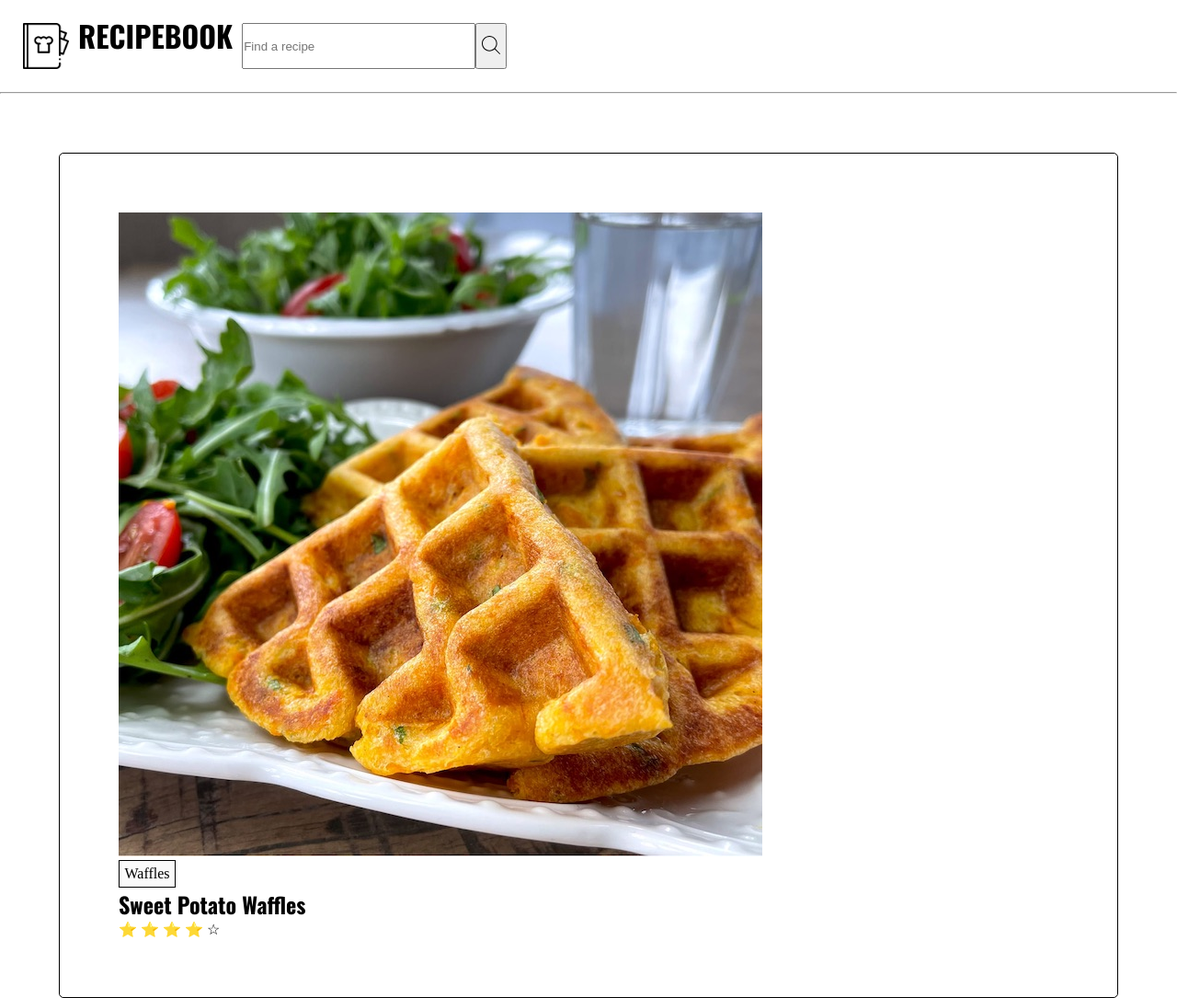
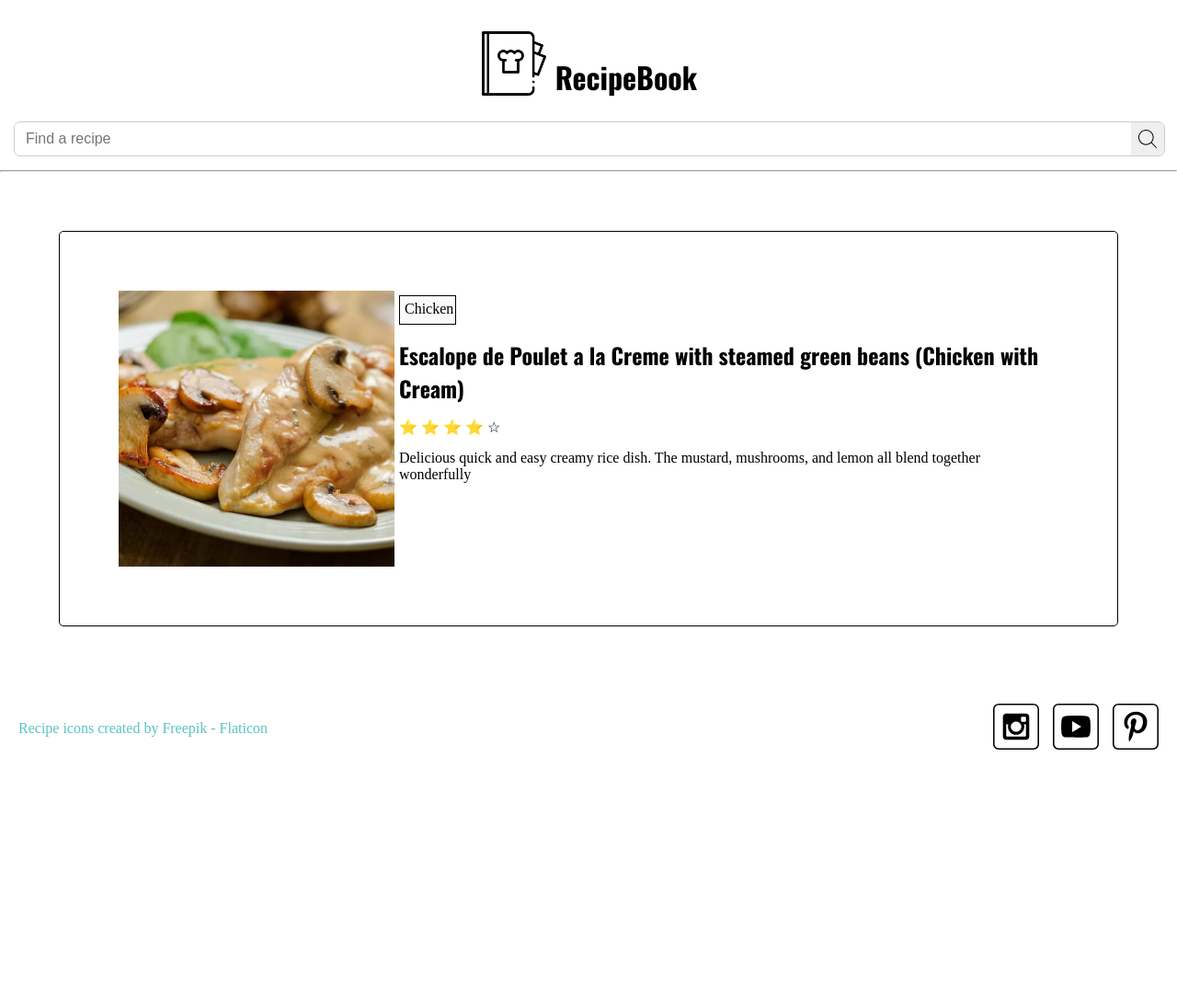
Before and after one commit to LaulinVasquez/WDD131, a plain HTML site: page recipes/index.html in a window 1280 px wide. Shown: the top 1085 px of the page at 92% size. After the commit the page ends 839 px from the top, so only its background shows below. Drawn offline with nearby package versions, Linux system fonts and the light colour scheme.

Commit message:
updates to css and js

```diff
--- a/recipes/index.html
+++ b/recipes/index.html
@@ -3,51 +3,66 @@
   <head>
     <meta charset="UTF-8" />
     <meta name="viewport" content="width=device-width, initial-scale=1.0" />
+    <meta
+      property="og:title"
+      content="Recipe Book - Discover Your Next Favorite Dish"
+    />
+    <meta property="og:type" content="website" />
+    <meta
+      property="og:description"
+      content="Explore a variety of recipes tailored to your taste. From desserts to main courses, Recipe Book has it all!"
+    />
+    <meta
+      property="og:image"
+      content="https://example.com/images/recipe-book-preview.jpg"
+    />
+    <meta property="og:url" content="https://example.com" />
+    <meta name="twitter:card" content="summary_large_image" />
+    <meta
+      name="twitter:title"
+      content="Recipe Book - Discover Your Next Favorite Dish"
+    />
+    <meta
+      name="twitter:description"
+      content="Discover and share amazing recipes. Perfect for food enthusiasts and chefs!"
+    />
+    <meta
+      name="twitter:image"
+      content="https://example.com/images/recipe-book-preview.jpg"
+    />
     <link rel="stylesheet" href="recipes.css" />
     <link rel="icon" href="images/recipe-book.png" type="image/png" />
     <link rel="preconnect" href="https://fonts.googleapis.com" />
     <link rel="preconnect" href="https://fonts.gstatic.com" crossorigin />
     <link
-      href="https://fonts.googleapis.com/css2?family=Oswald:wght@200..700&family=Roboto+Mono:ital,wght@0,100..700;1,100..700&family=Roboto:ital,wght@0,100;0,300;0,400;0,500;0,700;0,900;1,100;1,300;1,400;1,500;1,700;1,900&display=swap"
+      href="https://fonts.googleapis.com/css2?family=Oswald:wght@200..700&family=Roboto:wght@100..900&display=swap"
       rel="stylesheet"
     />
-    <script src="main.js" type="module"></script>
+    <script src="main.js" type="module" defer></script>
     <title>Recipe Book</title>
   </head>
   <body>
     <header>
       <div class="title-container">
-        <img
-          src="images/recipe-book.png"
-          alt="recipe_logo"
-          style="width: 50px"
-        />
+        <img src="images/recipe-book.png" alt="Recipe logo" width="70" />
+        <h1>RecipeBook</h1>
       </div>
-      <h1>RECIPEBOOK</h1>
       <div class="search-bar">
         <input type="text" placeholder="Find a recipe" />
-        <button type="submit">
+        <button type="submit" aria-label="Search">
           <svg
-            fill="#000000"
+            fill="#000"
             height="20px"
             width="20px"
-            version="1.1"
-            id="Capa_1"
             xmlns="http://www.w3.org/2000/svg"
-            xmlns:xlink="http://www.w3.org/1999/xlink"
             viewBox="0 0 488.4 488.4"
-            xml:space="preserve"
           >
-            <g>
-              <g>
             <path
               d="M0,203.25c0,112.1,91.2,203.2,203.2,203.2c51.6,0,98.8-19.4,134.7-51.2l129.5,129.5c2.4,2.4,5.5,3.6,8.7,3.6
               s6.3-1.2,8.7-3.6c4.8-4.8,4.8-12.5,0-17.3l-129.6-129.5c31.8-35.9,51.2-83,51.2-134.7c0-112.1-91.2-203.2-203.2-203.2
               S0,91.15,0,203.25z M381.9,203.25c0,98.5-80.2,178.7-178.7,178.7s-178.7-80.2-178.7-178.7s80.2-178.7,178.7-178.7
               S381.9,104.65,381.9,203.25z"
             />
-              </g>
-            </g>
           </svg>
         </button>
       </div>
@@ -56,38 +71,21 @@
     <main>
       <section class="container">
         <div class="recipe-section"></div>
-        <span id="rating" role="img" aria-label="Rating: 4 out of 5 stars">
-          <span aria-hidden="true" class="icon-star">⭐</span>
-          <span aria-hidden="true" class="icon-star">⭐</span>
-          <span aria-hidden="true" class="icon-star">⭐</span>
-          <span aria-hidden="true" class="icon-star-empty">⭐</span>
-          <span aria-hidden="true" class="icon-star-empty">☆</span>
-        </span>
       </section>
     </main>
     <footer>
       <div class="social">
-        <!-- Social media icons provided under CC from https://www.iconfinder.com/AlfredoCreates  -->
         <a href="#"
-          ><img
-            src="images/instagram_icon.svg"
-            alt="instagram icon"
-            style="width: 50px"
+          ><img src="images/instagram_icon.svg" alt="Instagram" width="50"
         /></a>
         <a href="#"
-          ><img
-            src="images/youtube_icon.svg"
-            alt="youtube icon"
-            style="width: 50px"
+          ><img src="images/youtube_icon.svg" alt="YouTube" width="50"
         /></a>
         <a href="#"
-          ><img
-            src="images/pinterest_icon.svg"
-            alt="pinterest icon"
-            style="width: 50px"
+          ><img src="images/pinterest_icon.svg" alt="Pinterest" width="50"
         /></a>
       </div>
-      <a href="https://www.flaticon.com/free-icons/recipe" title="recipe icons"
+      <a href="https://www.flaticon.com/free-icons/recipe" title="Recipe icons"
         >Recipe icons created by Freepik - Flaticon</a
       >
     </footer>
--- a/recipes/main.js
+++ b/recipes/main.js
@@ -1,9 +1,19 @@
 import recipes from "./recipes.mjs";
 
-const rec = recipes[0]
+const rec = recipes[1];
 const template = `
     <img src="${rec.image}" al="${rec.name}">
-    <p class="tag">${rec.tags[0]}</p>
-    <h2>${rec.name}</h2>
-`
+    <div class="template-content">
+        <p class="tag">${rec.tags[0]}</p>
+        <h2>${rec.name}</h2>
+        <span id="rating" role="img" aria-label="Rating: 4 out of 5 stars">
+        <span aria-hidden="true" class="icon-star">⭐</span>
+        <span aria-hidden="true" class="icon-star">⭐</span>
+        <span aria-hidden="true" class="icon-star">⭐</span>
+        <span aria-hidden="true" class="icon-star-empty">⭐</span>
+        <span aria-hidden="true" class="icon-star-empty">☆</span>
+        </span>
+        <p class="description">${rec.description}<p>
+    </div>
+`;
 document.querySelector(".recipe-section").innerHTML = template;
--- a/recipes/recipes.css
+++ b/recipes/recipes.css
@@ -1,36 +1,66 @@
+/* Reset margins and padding */
 * {
   margin: 0;
   padding: 0;
 }
-header{
+
+/* Header styles */
+header {
   display: flex;
   padding: 15px;
   flex-wrap: wrap;
 }
-h1,
-h2 {
-  font-family: Oswald, "Helvatica", "sans-serif";
+
+/* Title styling */
+h1, h2 {
+  font-family: Oswald, Helvetica, sans-serif;
 }
-.title-container{
+
+/* Title container */
+.title-container {
   display: flex;
   padding: 10px;
-    align-items: center;
+  margin: 5px;
 }
+
+.title-container > h1 {
+  margin-top: 30px;
+}
+
+/* Image styling */
 img {
   max-width: 100%;
 }
-.search-bar{
+
+/* Search bar */
+.search-bar {
   display: flex;
-   padding: 10px;
-   max-width: 300px;
+  align-items: center;
+  border: 1px solid #ccc;
+  border-radius: 7px;
+  overflow: hidden;
+  width: 300px;
 }
-input{
-    width: 250px;
+
+input {
+  flex: 1;
+  border: none;
+  outline: none;
+  padding: 8px 12px;
+  font-size: 16px;
 }
-button{
-    padding: 5px;
+
+button {
+  cursor: pointer;
+  padding: 8px;
+  border: none;
+  display: flex;
+  align-items: center;
+  justify-content: center;
 }
-.container{
+
+/* Container styling */
+.container {
   display: flex;
   flex-direction: column;
   border: 1px solid;
@@ -38,10 +68,95 @@ button{
   padding: 5%;
   margin: 5%;
 }
+
+/* Tag styling */
 .tag {
-  border: solid 1px;
+  border: 1px solid;
   max-width: 50px;
-  background-color: #FAFAFA;
+  height: 20px;
+  background-color: #fafafa;
   text-align: center;
   padding: 5px;
 }
+
+/* Description (hidden by default) */
+.description {
+  display: none;
+}
+
+/* Footer styles */
+footer {
+  padding-top: 50px;
+  display: flex;
+  flex-direction: row-reverse;
+  flex-wrap: wrap;
+  justify-content: space-around;
+}
+
+/* Anchor links */
+a {
+  text-decoration: none;
+  color: #59c3c3;
+}
+
+a:hover {
+  color: #333;
+}
+
+/* Responsive Design */
+@media screen and (min-width: 600px) {
+  header {
+    flex-direction: column;
+    align-items: center;
+    gap: 10px;
+  }
+
+  .title-container {
+    align-items: center;
+    gap: 10px;
+  }
+
+  .search-bar {
+    width: 100%;
+    max-width: 100%;
+  }
+
+  .container {
+    flex-direction: row;
+  }
+
+  .recipe-section > img {
+    width: 300px;
+  }
+
+  .recipe-section {
+    display: flex;
+  }
+
+  .template-content {
+    display: flex;
+    flex-direction: column;
+    padding: 5px;
+    gap: 15px;
+  }
+
+  .description {
+    display: block;
+  }
+
+  footer {
+    justify-content: space-between;
+    align-items: center;
+    flex-wrap: wrap;
+    padding: 20px;
+  }
+
+  .social {
+    display: flex;
+    gap: 15px;
+  }
+
+  footer a {
+    text-align: left;
+  }
+}
```
Lines whose indentation alone changed are shown as unchanged.
